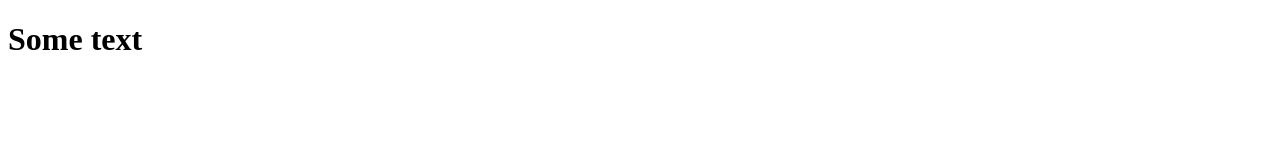
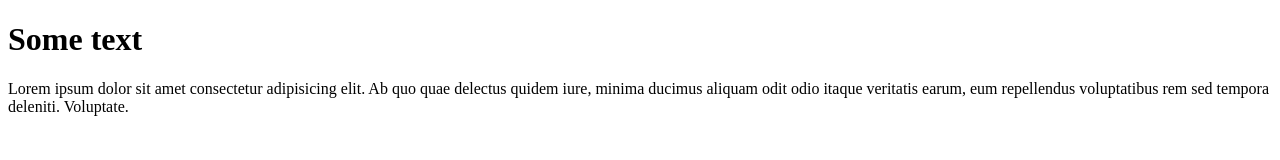
Before and after one commit to igorkozovyj/testrep, a plain HTML site: page index.html in a window 1280 px wide. Drawn offline with Linux system fonts and the light colour scheme.

Commit message:
Added Text

```diff
--- a/index.html
+++ b/index.html
@@ -1,11 +1,16 @@
 <!DOCTYPE html>
 <html lang="en">
+
 <head>
     <meta charset="UTF-8">
     <meta name="viewport" content="width=device-width, initial-scale=1.0">
     <title>Document</title>
 </head>
+
 <body>
     <h1>Some text</h1>
+    <p>Lorem ipsum dolor sit amet consectetur adipisicing elit. Ab quo quae delectus quidem iure, minima ducimus aliquam
+        odit odio itaque veritatis earum, eum repellendus voluptatibus rem sed tempora deleniti. Voluptate.</p>
 </body>
+
 </html>
```
